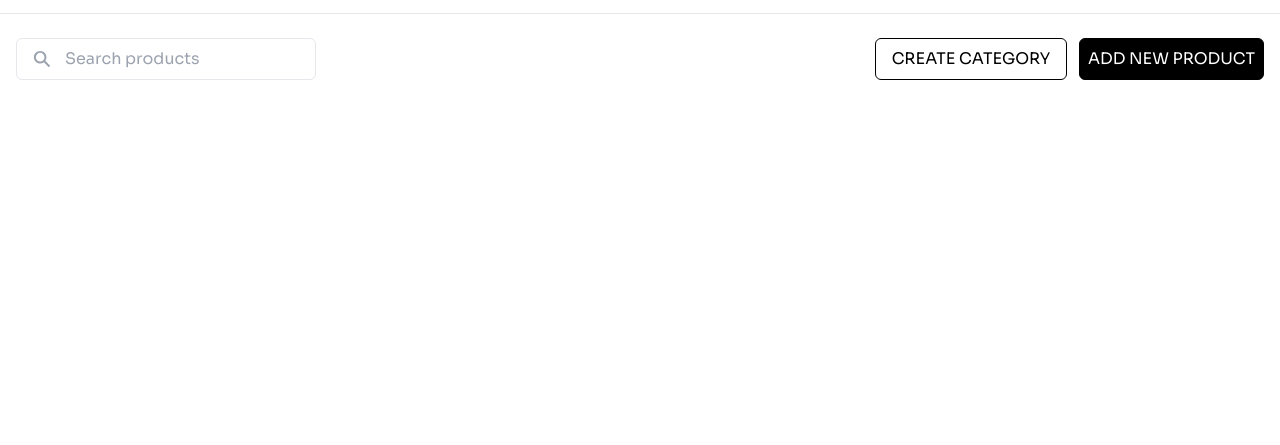
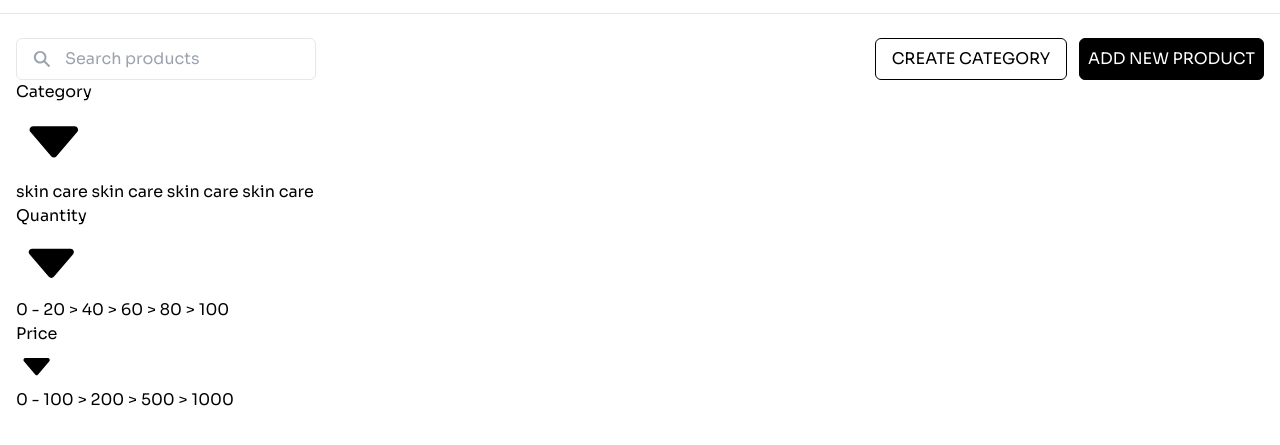
Before and after one commit to nicknjagi/inventory-management-page, a website: page public/index.html in a window 1280 px wide. Shown: the part 59-504 px from the top of the page. Drawn offline with Linux system fonts and the light colour scheme.

Commit message:
add filter bar

```diff
--- a/public/index.html
+++ b/public/index.html
@@ -17,7 +17,7 @@
   <main>
     <section>
       <div class="search-container">
-        <form>
+        <form id="search-form">
           <input type="text" placeholder="Search products">
           <button type="submit" aria-label="search">
             <svg xmlns="http://www.w3.org/2000/svg" class="ionicon" viewBox="0 0 512 512">
@@ -31,8 +31,52 @@
           <button>ADD NEW PRODUCT</button>
         </div>
       </div>
-
+      <div class="filter-bar">
+        <div class="filter-container">
+          <button id="category-btn" class="filter-btn"><span>Category</span>
+            <svg xmlns="http://www.w3.org/2000/svg" class="ionicon" viewBox="0 0 512 512">
+              <path d="M98 190.06l139.78 163.12a24 24 0 0036.44 0L414 190.06c13.34-15.57 2.28-39.62-18.22-39.62h-279.6c-20.5 0-31.56 24.05-18.18 39.62z" />
+            </svg>
+          </button>
+          <div class="options" id="category-options">
+            <button>skin care</button>
+            <button>skin care</button>
+            <button>skin care</button>
+            <button>skin care</button>
+          </div>
+        </div>
+        <!-- filter end -->
+        <div class="filter-container">
+          <button id="quantity-btn" class="filter-btn"><span>Quantity</span>
+            <svg xmlns="http://www.w3.org/2000/svg" class="ionicon" viewBox="0 0 512 512">
+              <path d="M98 190.06l139.78 163.12a24 24 0 0036.44 0L414 190.06c13.34-15.57 2.28-39.62-18.22-39.62h-279.6c-20.5 0-31.56 24.05-18.18 39.62z" />
+            </svg>
+          </button>
+          <div class="options" id="quantity-options">
+            <button>0 - 20</button>
+            <button>> 40 </button>
+            <button>> 60</button>
+            <button>> 80</button>
+            <button>> 100</button>
+          </div>
+        </div>
+        <!-- filter end -->
+        <div class="filter-container">
+          <button id="price-btn" class="filter-btn"><span>Price</span>
+            <svg xmlns="http://www.w3.org/2000/svg" class="ionicon" viewBox="0 0 512 512">
+              <path d="M98 190.06l139.78 163.12a24 24 0 0036.44 0L414 190.06c13.34-15.57 2.28-39.62-18.22-39.62h-279.6c-20.5 0-31.56 24.05-18.18 39.62z" />
+            </svg>
+          </button>
+          <div class="options" id="price-options">
+            <button>0 - 100</button>
+            <button>> 200 </button>
+            <button>> 500</button>
+            <button>> 1000</button>
+          </div>
+        </div>
+      </div>
     </section>
   </main>
+  <script src="index.js"></script>
 </body>
 </html>
```
